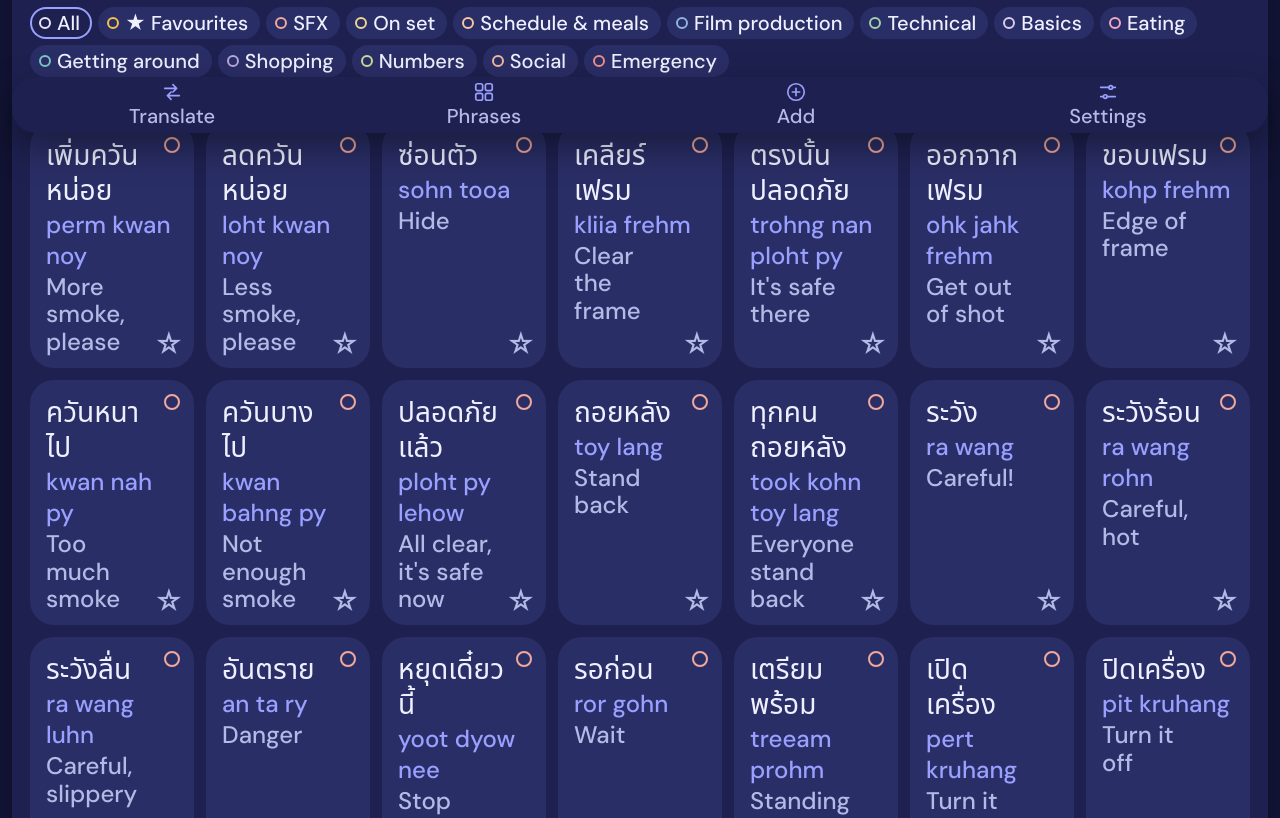
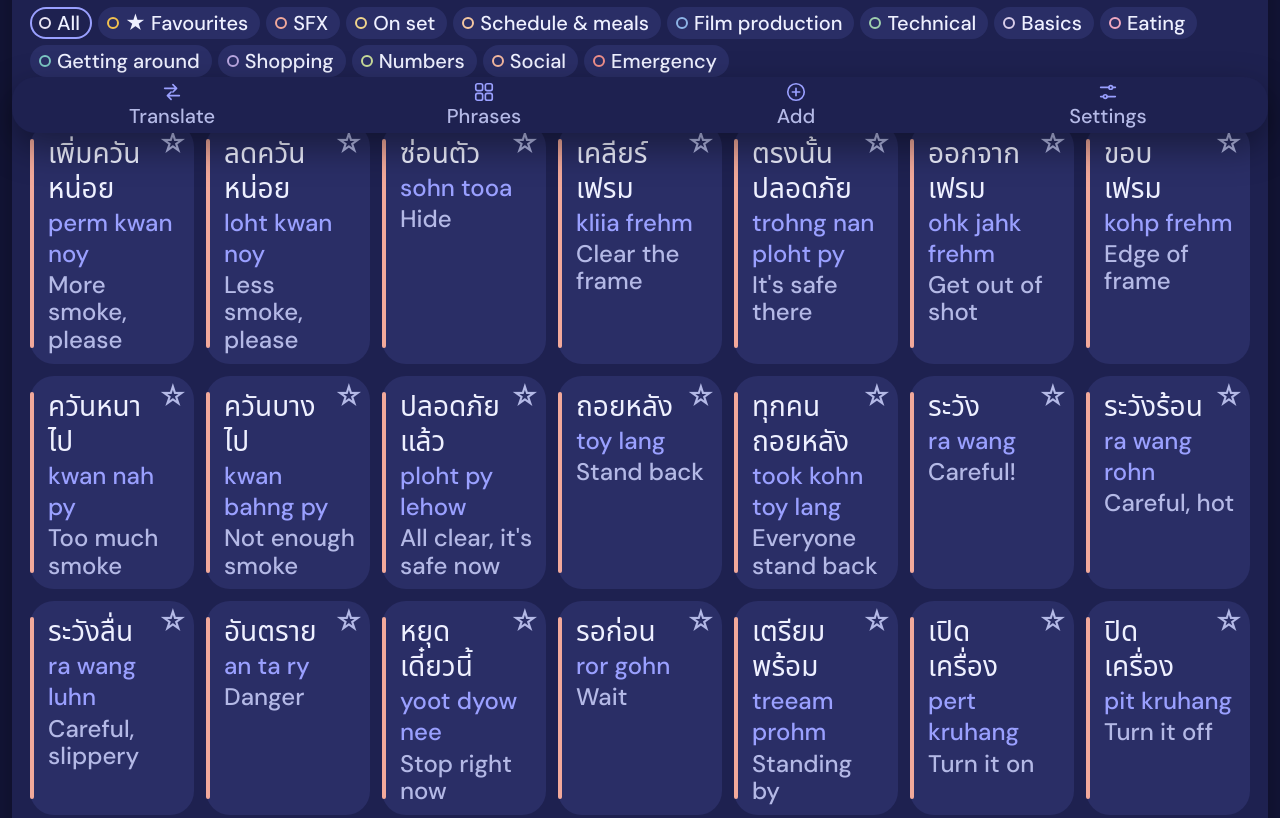
Before and after one commit to asiansidekick/Phils-Thai-Soundboard, a plain HTML site: page index.html in a window 1280 px wide. Shown: the part 661-1479 px from the top of the page. Drawn offline with Linux system fonts and the light colour scheme.

Commit message:
Add files via upload

```diff
--- a/index.html
+++ b/index.html
@@ -295,6 +295,16 @@ header{padding:6px 16px 0}
 #moreAlts .ib small{font-size:var(--fs-s)}
 #bldSlots select,#bldT{width:100%}
 @media (max-height:900px){.sec{margin:10px 0 6px}}
+/* fix: nothing may be wider than the screen */
+html,body{overflow-x:hidden;max-width:100%}
+.grid>*{min-width:0}
+.tile{min-width:0;padding:12px 12px 10px 18px}
+.tile::before{content:"";position:absolute;left:0;top:16px;bottom:16px;width:4px;height:auto;right:auto;border:0;border-radius:2px;background:var(--c,#999)}
+.tile .th,.tile small{min-width:0;max-width:100%;overflow-wrap:anywhere}
+.tile .th{padding-right:34px}
+.tile .en{padding-right:0}
+.fav{top:2px;right:2px;bottom:auto}
+.tile:active,.tile.hit{box-shadow:inset 0 0 0 2px var(--accent)}
 </style>
 <link href="https://fonts.googleapis.com/css2?family=DM+Sans:wght@500&display=swap" rel="stylesheet">
 </head>
```
